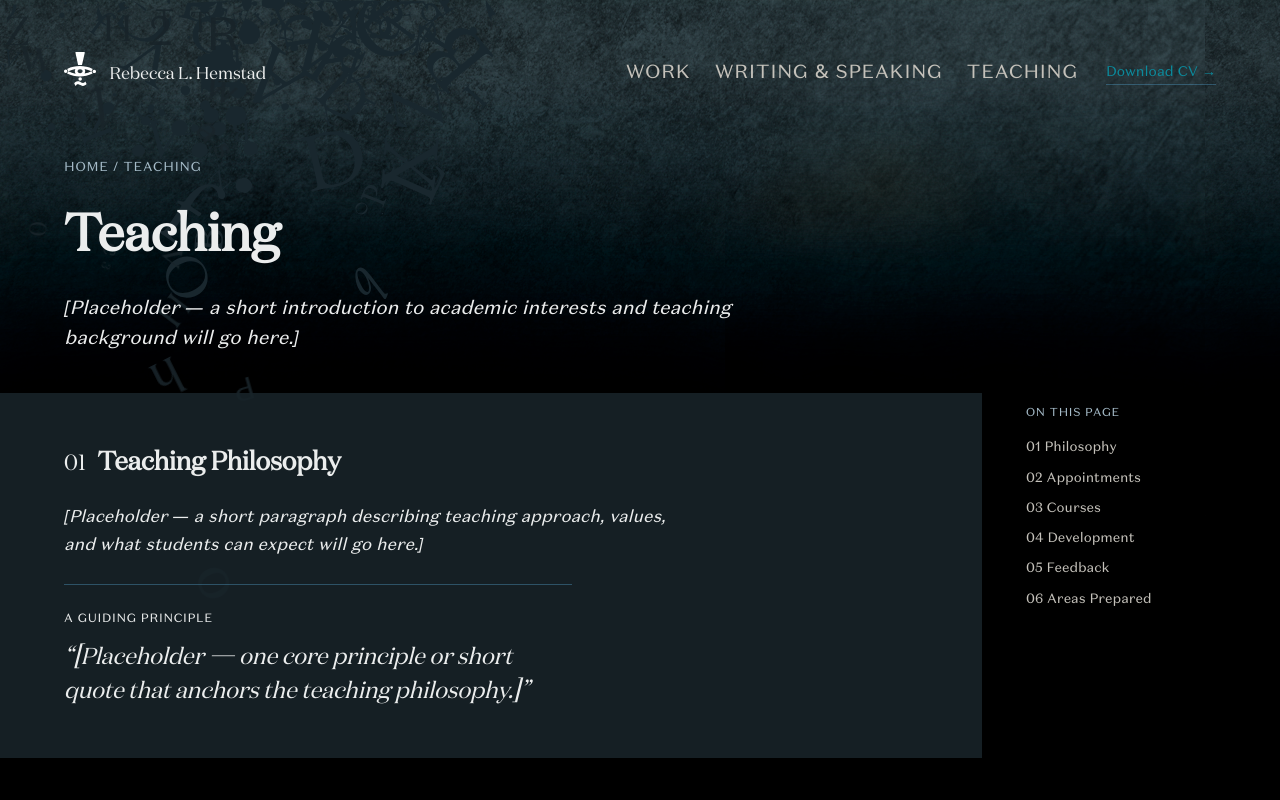
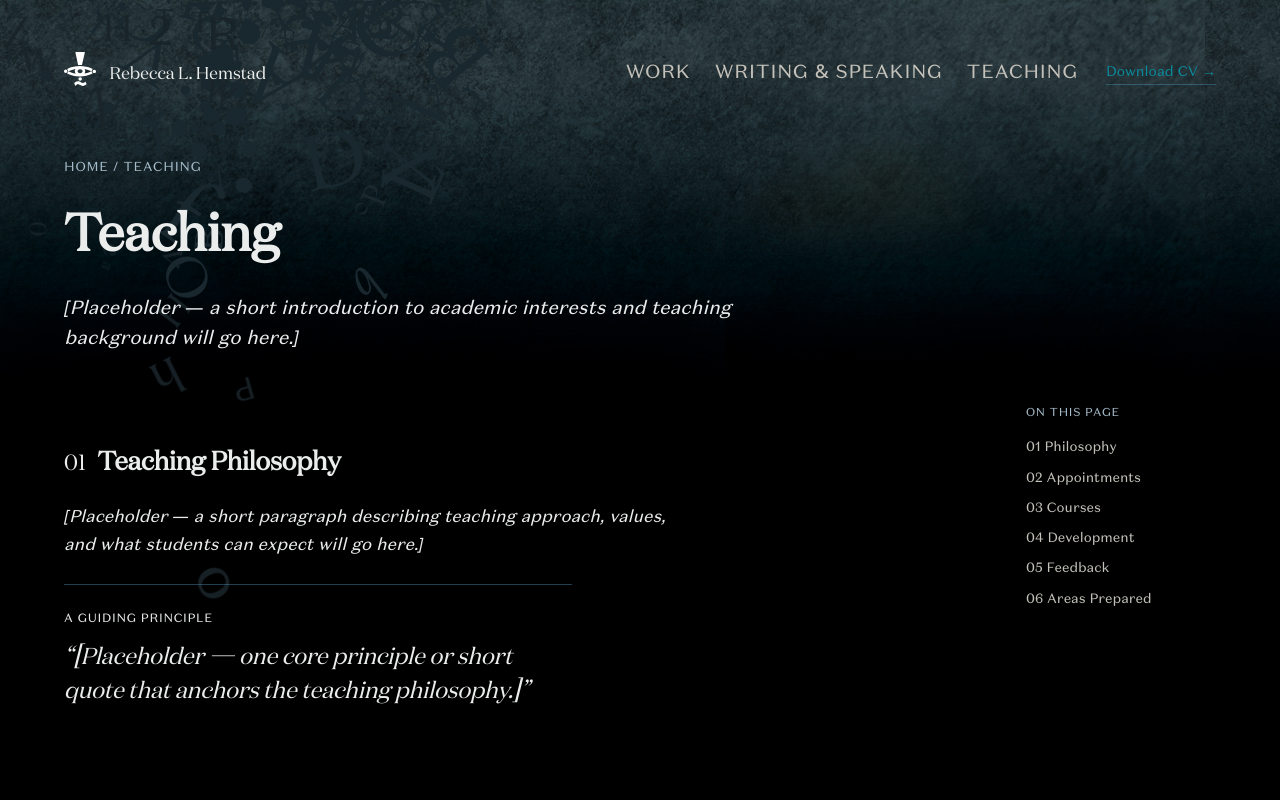
Before and after one commit to RHemstad/portfolio, a React (Vite) app: page /teaching in a window 1280 px wide. Shown: the top 800 px of the page. Built offline with nearby package versions, Linux system fonts and the light colour scheme.

Commit message:
fix: more updates

```diff
--- a/src/pages.css
+++ b/src/pages.css
@@ -1852,7 +1852,6 @@ a.link-body:visited {
      sticky TOC column (44px) is smaller than --teach-container-pad
      (64px on desktop), so a symmetric bleed would overshoot the gap
      and paint over the sticky TOC column. */
-  background: var(--color-surface-panel);
   margin-inline-start: calc(-1 * var(--teach-container-pad));
   margin-inline-end: 0;
   padding: var(--teach-philosophy-pad);
```
